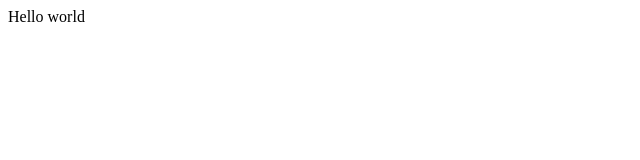
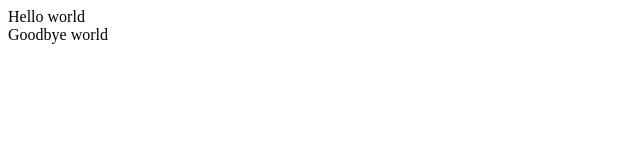
Before and after one commit to gamcdonald123/demo-repo, a plain HTML site: page index.html in a window 1280 px wide. Shown: the full height of the page, 0-640 px from the left. Drawn offline with Linux system fonts and the light colour scheme.

Commit message:
Added goodbye

```diff
--- a/index.html
+++ b/index.html
@@ -1 +1,2 @@
 <div>Hello world</div>
+<div>Goodbye world</div>
```
